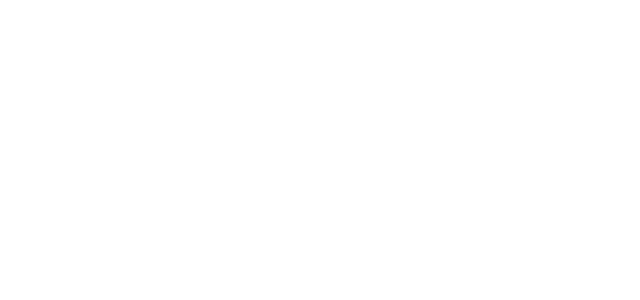
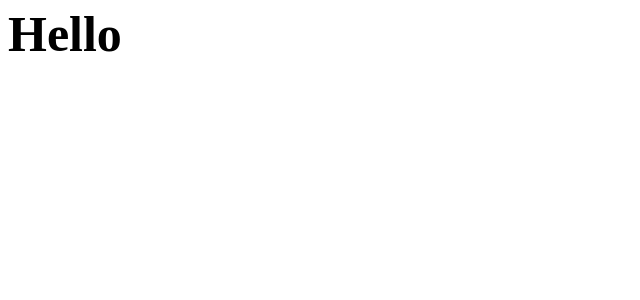
Before and after one commit to helenemartin/actions-speak-louder-than-emojis, a React (Create React App) app: page / in a window 1280 px wide. Shown: the top 300 px of the page, without its empty margins (0-640 px from the left). Built offline with nearby package versions, Linux system fonts and the light colour scheme.

Commit message:
fix Jumbotron Container and Title, rendering in home.js

```diff
--- a/src/components/jumbotron/index.js
+++ b/src/components/jumbotron/index.js
@@ -1,5 +1,6 @@
 import React from 'react';
-import { Container, Item, Inner } from './styles/jumbotron';
+import { Container, Item, Inner, Title, SubTitle } from './styles/jumbotron';
+
 
 export default function Jumbotron({ children, direction = 'row', ...restProps}) {
     return (
@@ -12,3 +13,7 @@
 Jumbotron.Container = function JumbotronContainer ({ children, ...restProps}) {
     return <Container {...restProps}>{children}</Container>;
 }
+
+Jumbotron.Title = function JumbotronTitle ({ children, ...restProps}) {
+    return <Title {...restProps}>{children}</Title>;
+}
--- a/src/components/jumbotron/styles/jumbotron.js
+++ b/src/components/jumbotron/styles/jumbotron.js
@@ -1,15 +1,49 @@
 import styled from 'styled-components';
 
-export const Inner = styled.div`
+export const Inner = styled.div`;
     display: flex;
     align-items: center;
+    justify-content: space-between;
+    flex-direction: ${({ direction})=> direction};
+    max-width: 1100px;
+    margin: auto;
+    width: 100%;
+
+    @media (max-width: 1000px) {
+        flex-direction: column;
+    }
+`;
+
+export const Item = styled.div`;
+    display: flex;
 
 `;
 
-export const Item = styled.div`
+export const Container = styled.div`;
 
 `;
 
-export const Container = styled.div`
+export const Title = styled.h1`;
+    font-size: 50px;
+    line-height: 1.1px;
+    margin-bottom: 8px;
 
+    @media (max-width: 600px) {
+        font-size: 35px;
+    }
 `;
+
+export const SubTitle = styled.h2`;
+    font-size: 26 px;
+    font-weight: normal;
+    line-height: normal;
+
+    @media (max-width: 600px) {
+        font-size: 18px;
+    }
+`;
+
+export const Image = styled.img`;
+    max-width: 100%;
+    height: auto;
+`;
--- a/src/index.js
+++ b/src/index.js
@@ -6,9 +6,9 @@
 
 import React from 'react';
 import ReactDom from 'react-dom'
-import App from './App';
+import App from './app';
 
 
-const root = document.getElementById('root');
+// const root = document.getElementById('root');
 
-ReactDom.render(<App />, root);
+ReactDom.render(<App />, document.getElementById('root'));
--- a/src/pages/home.js
+++ b/src/pages/home.js
@@ -1,8 +1,10 @@
 import React from 'react';
 import Jumbotron from '../components/jumbotron';
 
-export default function Home() {
+export default () => {
     return (
-        <Jumbotron />
+        <Jumbotron.Container>
+            <Jumbotron.Title>Hello</Jumbotron.Title>
+        </Jumbotron.Container>
     )
 }
```
